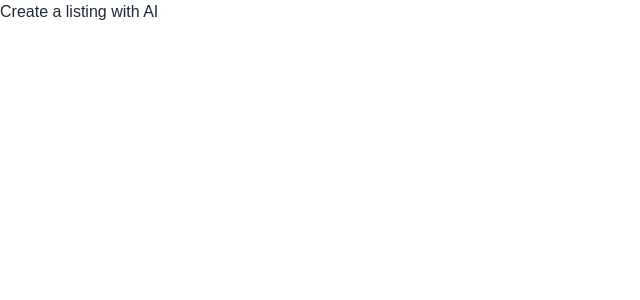
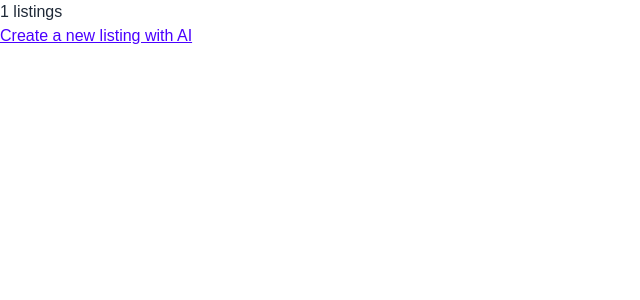
Before and after one commit to gbaranski/norushtotrash, a SvelteKit app in the folder app/: page / in a window 1280 px wide. Shown: the top 300 px of the page, without its empty margins (0-640 px from the left). Built offline with nearby package versions, Linux system fonts and the light colour scheme.

Commit message:
feat: add mocked listings

```diff
--- a/app/src/routes/+page.svelte
+++ b/app/src/routes/+page.svelte
@@ -1 +1,8 @@
-<a href="/classifier">Create a listing with AI</a>
+<script lang="ts">
+	export let data;
+</script>
+
+<p>
+	{data.listings.length} listings
+</p>
+<a href="/classifier" class="link link-primary">Create a new listing with AI</a>
--- /dev/null
+++ b/app/src/routes/+page.ts
@@ -0,0 +1,20 @@
+import { categories } from '$lib';
+import type { Listing } from '$lib/types';
+import type { PageLoad } from './$types';
+import { z } from 'zod';
+
+export const load: PageLoad = () => {
+	const listings: z.infer<typeof Listing>[] = [
+		{
+			title: 'Pre-Owned Mountain Bike in Good Condition',
+			category: categories.E5,
+			description:
+				'Get ready to hit the trails with this sturdy and reliable mountain bike. Despite being pre-owned, it has been well-maintained and is in good condition, ready for your next outdoor adventure. Features include a durable frame, responsive braking system, gear shifters for varying terrain, and all-terrain tires for a stable ride on both dirt paths and rocky slopes. Perfect for cycling enthusiasts looking for a cost-effective option without compromising on quality.',
+			location: 'Gdańsk, Poland',
+			condition: 'fair'
+		}
+	];
+	return {
+		listings
+	};
+};
```
